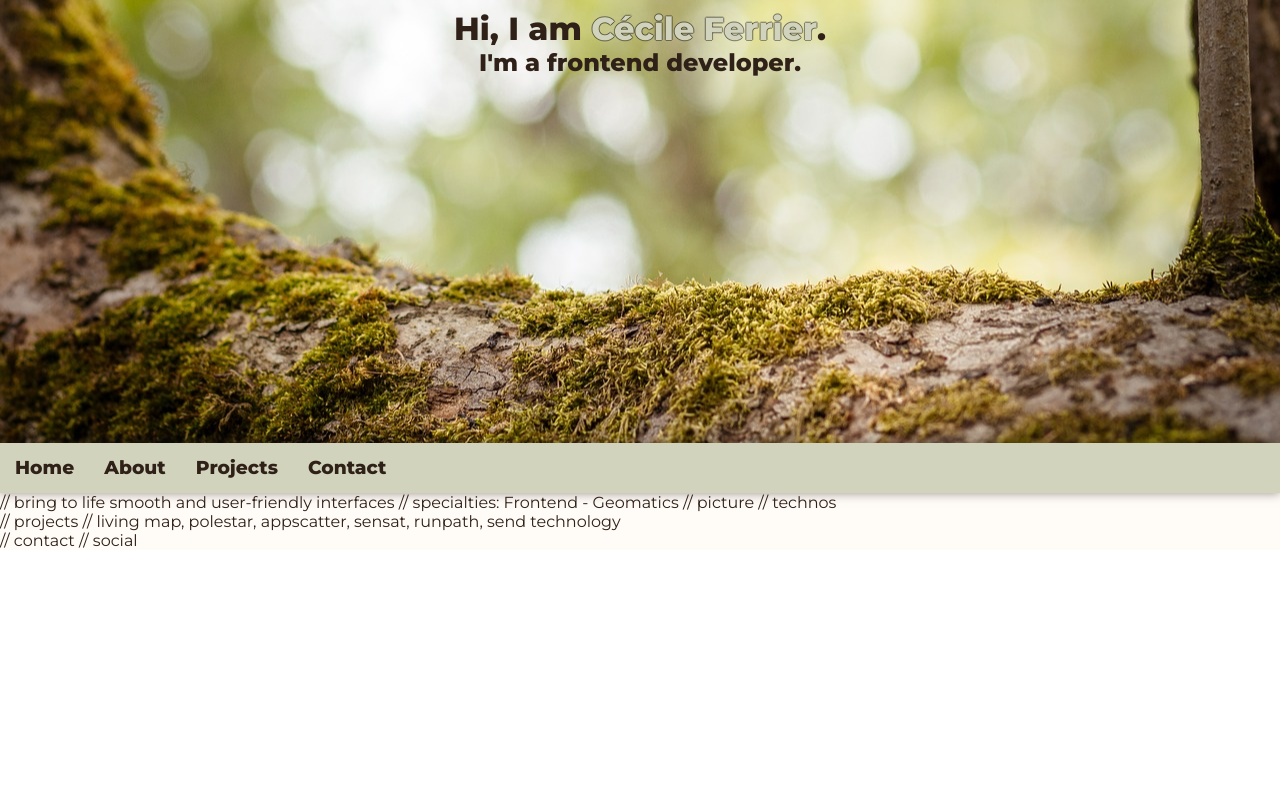
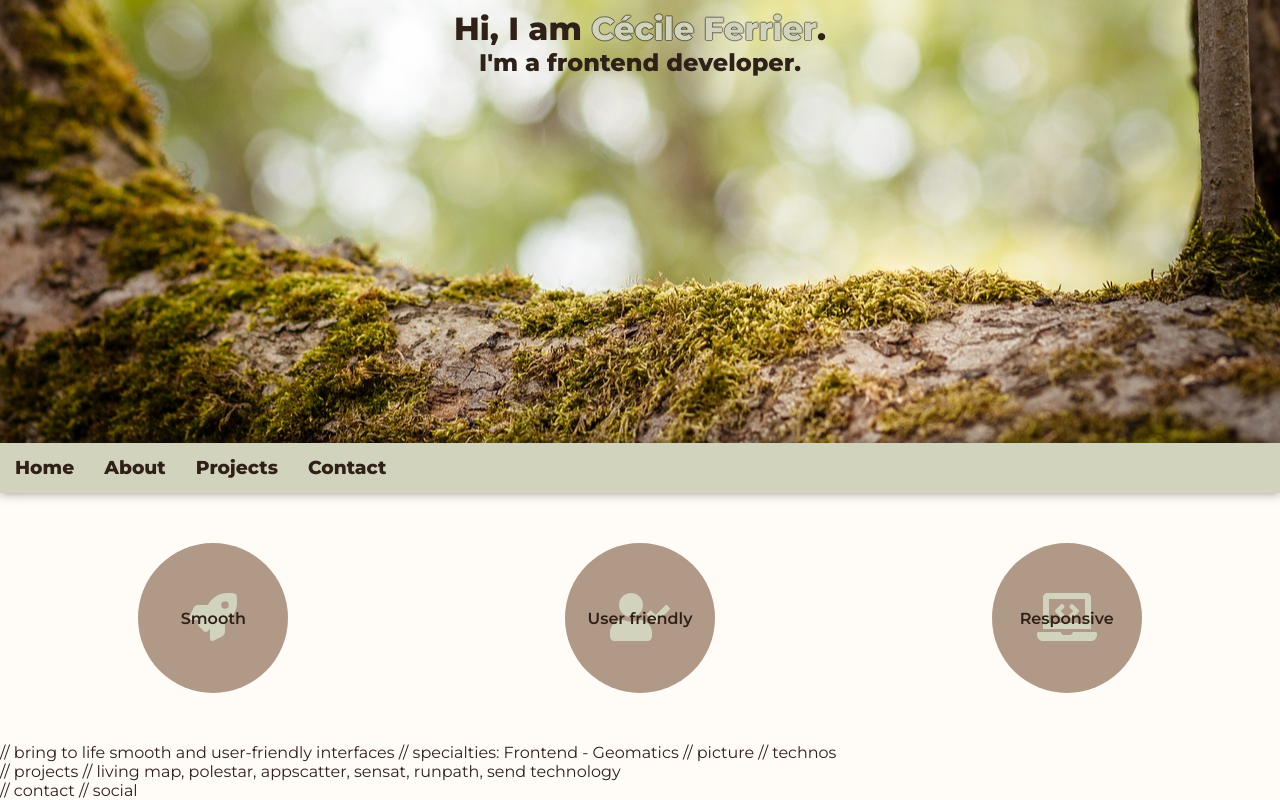
Before and after one commit to cgmferrier/cgmferrier, an Angular app: page / in a window 1280 px wide. Shown: the part 357-1157 px from the top of the page. Before the commit the page ends 907 px from the top, so only its background shows below. Built offline with nearby package versions, Linux system fonts and the light colour scheme.

Commit message:
Upgraded to angular 9, added icons module, added goals to main page

```diff
--- a/src/app/app.component.html
+++ b/src/app/app.component.html
@@ -14,6 +14,20 @@
     </ul>
   </section>
   <section class="profile">
+    <ul class="profile__goals">
+      <li class="profile__item">
+        <fa-icon [icon]="['fas', 'rocket']" class="profile__icon"></fa-icon>
+        <span class="profile__title">Smooth</span>
+      </li>
+      <li class="profile__item">
+        <fa-icon [icon]="['fas', 'user-check']" class="profile__icon"></fa-icon>
+        <span class="profile__title">User friendly</span>
+      </li>
+      <li class="profile__item">
+        <fa-icon [icon]="['fas', 'laptop-code']" class="profile__icon"></fa-icon>
+        <span class="profile__title">Responsive</span>
+      </li>
+    </ul>
     // bring to life smooth and user-friendly interfaces
     // specialties: Frontend - Geomatics
     // picture
--- a/src/app/app.module.ts
+++ b/src/app/app.module.ts
@@ -2,13 +2,15 @@ import { BrowserModule } from '@angular/platform-browser';
 import { NgModule } from '@angular/core';
 
 import { AppComponent } from './app.component';
+import { IconsModule } from './icons.module';
 
 @NgModule({
   declarations: [
     AppComponent
   ],
   imports: [
-    BrowserModule
+    BrowserModule,
+    IconsModule,
   ],
   providers: [],
   bootstrap: [AppComponent]
--- /dev/null
+++ b/src/app/icons.module.ts
@@ -0,0 +1,21 @@
+import { NgModule } from '@angular/core';
+import { FaIconLibrary, FontAwesomeModule } from '@fortawesome/angular-fontawesome';
+import {
+  faLaptopCode,
+  faRocket,
+  faUserCheck,
+} from '@fortawesome/free-solid-svg-icons';
+
+@NgModule({
+  imports: [FontAwesomeModule],
+  exports: [FontAwesomeModule],
+})
+export class IconsModule {
+  constructor(library: FaIconLibrary) {
+    library.addIcons(
+      faLaptopCode,
+      faRocket,
+      faUserCheck,
+    );
+  }
+}
--- a/src/index.html
+++ b/src/index.html
@@ -2,7 +2,9 @@
 <html lang="en">
 <head>
   <meta charset="utf-8">
-  <title>Cgmferrier</title>
+  <title>Cécile Ferrier | Frontend Developer</title>
+  <meta name="description" content="I am a freelance frontend developer with a specialty in geomatics.
+  I implement websites and web interfaces, I can also help you get in the right direction with your frontend codebase.">
   <base href="/">
 
   <meta name="viewport" content="width=device-width, initial-scale=1">
--- a/src/styles/layout/navbar.scss
+++ b/src/styles/layout/navbar.scss
@@ -6,10 +6,6 @@
     color: get-color(navbar, background);
     line-height: 50px;
     margin-right: 30px;
-
-    &:first-of-type {
-      margin-left: 15px;
-    }
   }
 
   &__list {
@@ -17,6 +13,6 @@
     display: flex;
     list-style: none;
     margin: 0;
-    padding: 0;
+    padding: 0 0 0 15px;
   }
 }
--- /dev/null
+++ b/src/styles/layout/profile.scss
@@ -0,0 +1,32 @@
+.profile {
+  &__goals {
+    align-items: center;
+    display: flex;
+    justify-content: space-around;
+    list-style: none;
+    margin: 0;
+    padding: 50px 0;
+  }
+
+  &__icon {
+    color: get-color(core, emphasis);
+    font-size: 3em;
+    position: absolute;
+  }
+
+  &__item {
+    background: rgba(get-color(core, light-brown), 0.7);
+    border-radius: 75px;
+    align-items: center;
+    display: flex;
+    height: 150px;
+    justify-content: center;
+    position: relative;
+    width: 150px;
+  }
+
+  &__title {
+    font-weight: 600;
+    z-index: 1;
+  }
+}
--- a/src/styles/main.scss
+++ b/src/styles/main.scss
@@ -6,3 +6,4 @@
 
 @import 'layout/header';
 @import 'layout/navbar';
+@import 'layout/profile';
```
Also changed, not shown: package.json (+7 -4 lines), 1 other file (tests, documents, lock files or other folders).
